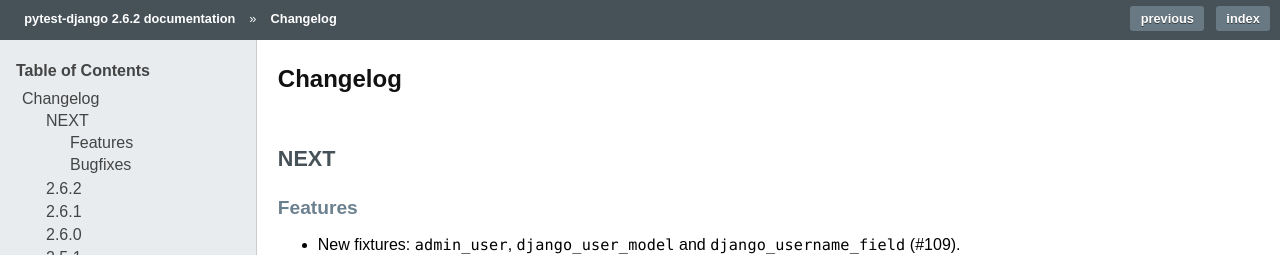
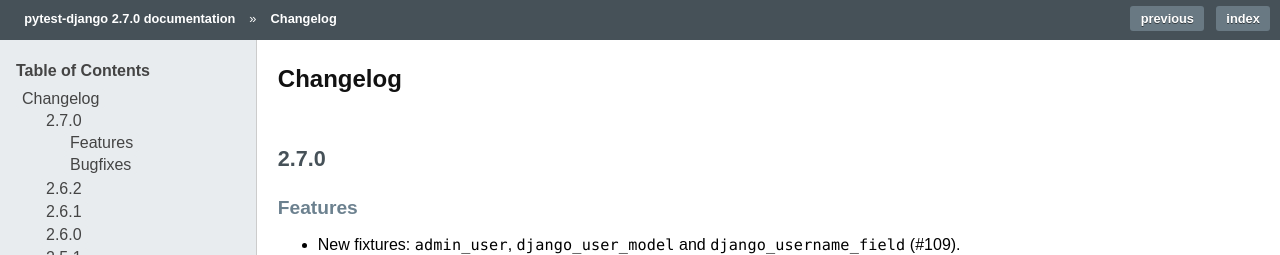
Before and after one commit to pytest-dev/pytest-django, a Sphinx documentation site: the page built from docs/changelog.rst, in a window 1280 px wide and 900 px high. Shown: the top 255 px of the window. Built offline with Sphinx 7.4.7, drawn with Linux system fonts in a browser that asks for light colours; some of the changed text lies outside the part shown.

Commit message:
Bump version number for 2.7 release

```diff
--- a/docs/changelog.rst
+++ b/docs/changelog.rst
@@ -1,8 +1,8 @@
 Changelog
 =========
 
-NEXT
-----
+2.7.0
+-----
 
 Features
 ^^^^^^^^
--- a/pytest_django/__init__.py
+++ b/pytest_django/__init__.py
@@ -1 +1 @@
-__version__ = '2.6.2'
+__version__ = '2.7.0'
```
